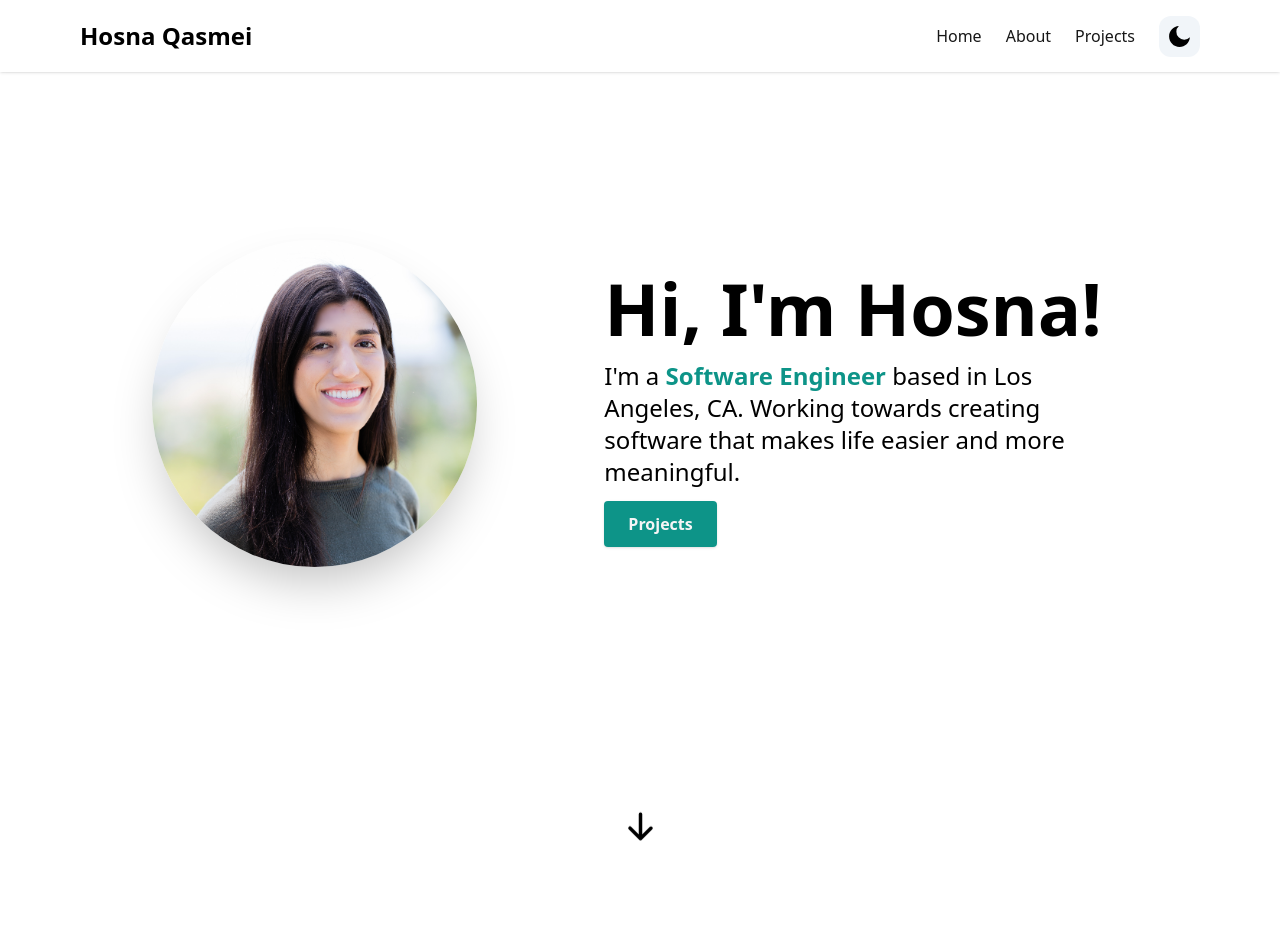
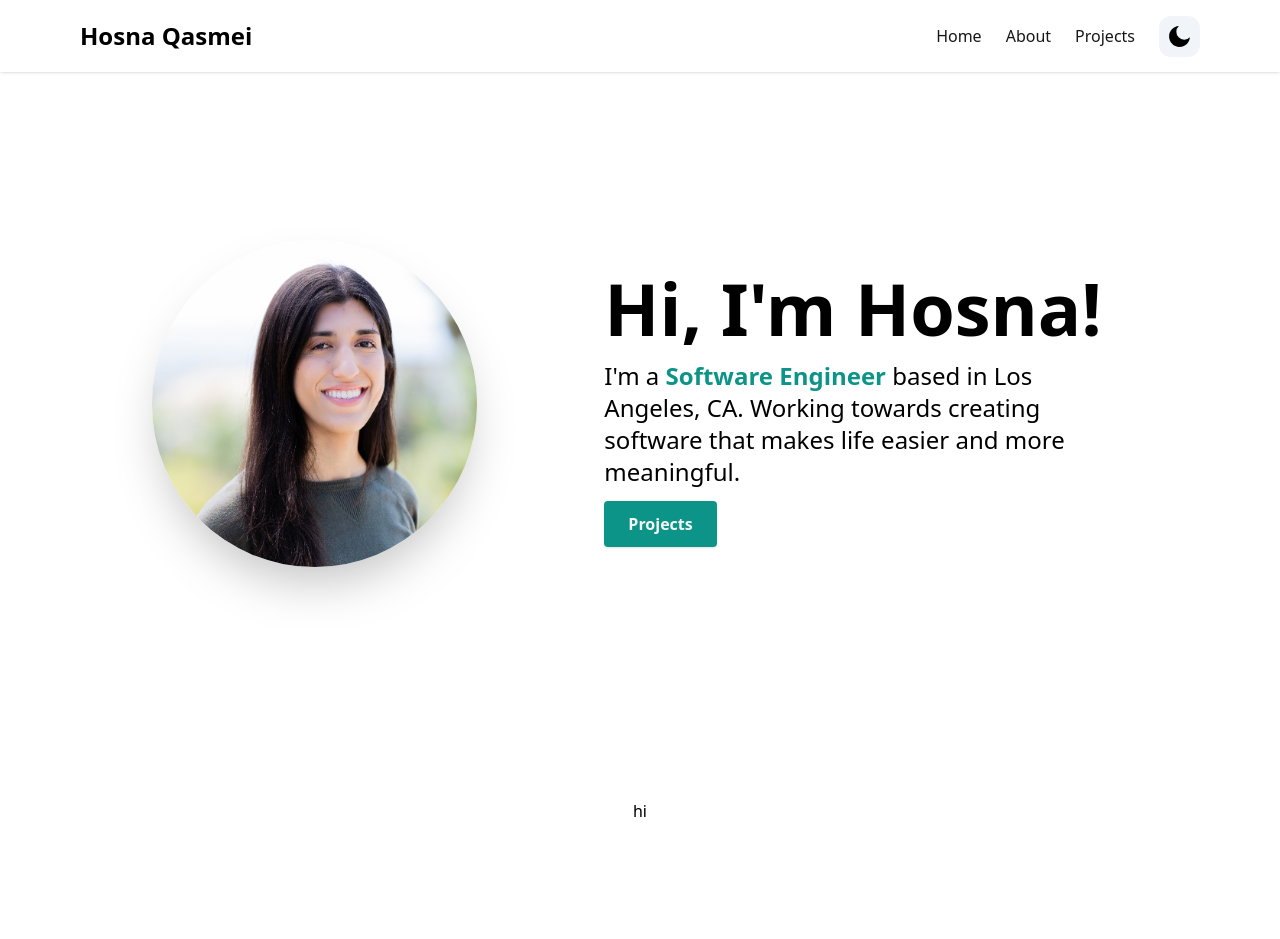
Before and after one commit to hqasmei/tailwindcss-and-nextjs-portfolio, a Next.js app: page / in a window 1280 px wide. Shown: the top 939 px of the page. Built offline with nearby package versions, Linux system fonts and the light colour scheme.

Commit message:
Testing, fixing bug try #5

```diff
--- a/src/components/hero-section.tsx
+++ b/src/components/hero-section.tsx
@@ -51,9 +51,10 @@ const HeroSection = () => {
           offset={-100}
           duration={500}
         >
-          <div>
+          hi
+          {/* <div>
             <HiArrowDown size={35} className="animate-bounce" />
-          </div>
+          </div> */}
         </ScrollLink>
       </div>
     </section>
```
